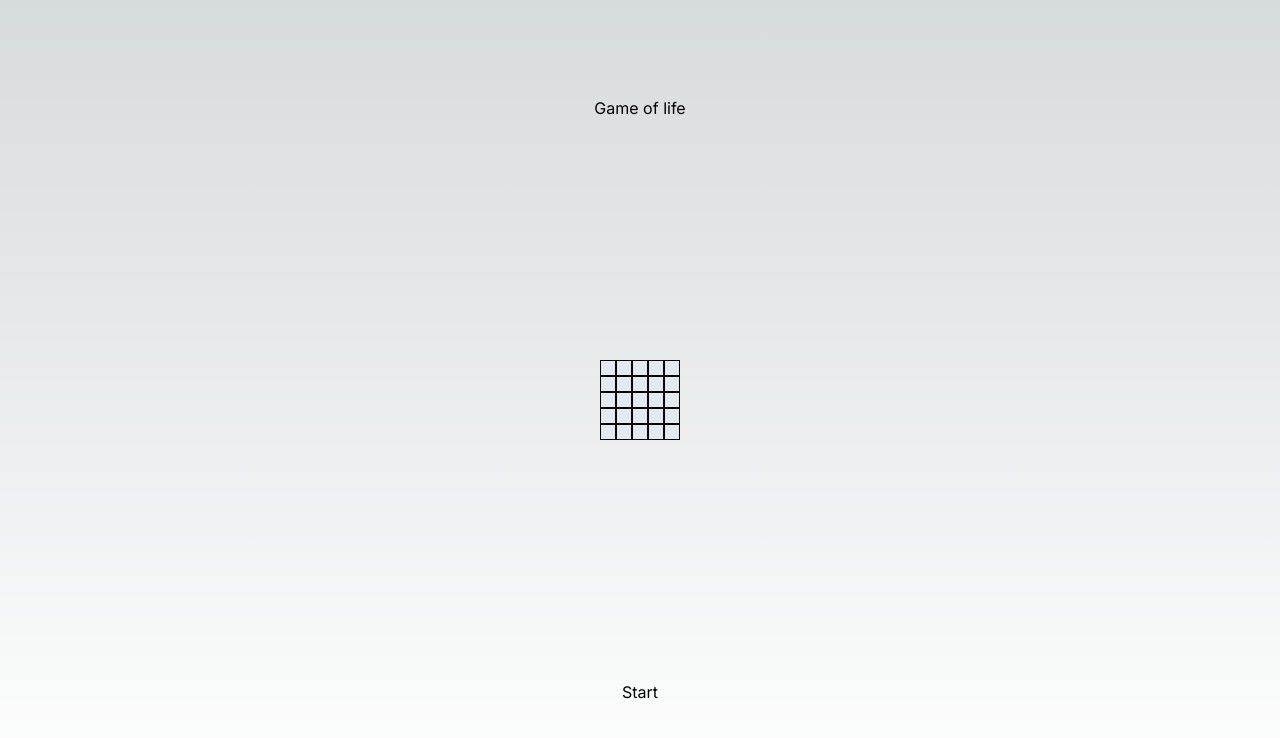
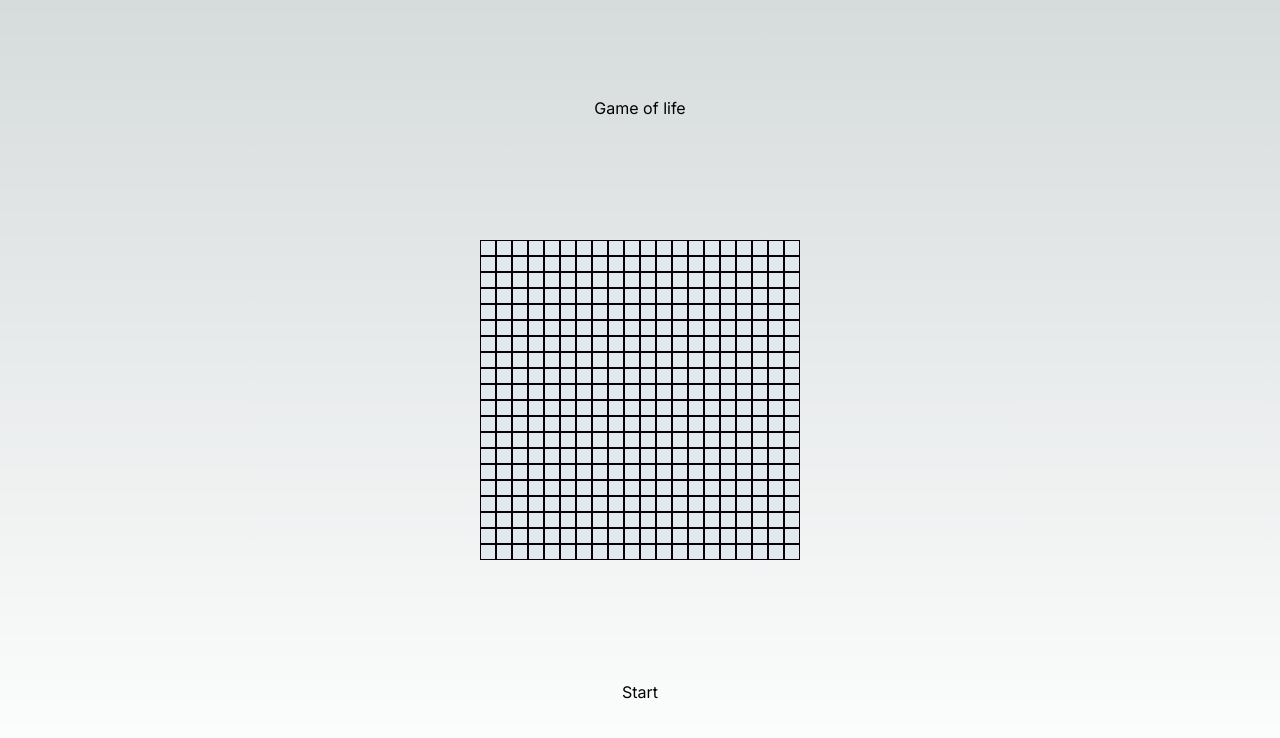
Before and after one commit to ferutizi/game-of-life, a Next.js app: page / in a window 1280 px wide. Shown: the top 738 px of the page. Built offline with nearby package versions, Linux system fonts and the light colour scheme.

Commit message:
grid callback

```diff
--- a/src/app/page.tsx
+++ b/src/app/page.tsx
@@ -13,8 +13,9 @@ type Grid = Box[][]
 
 export default function Home() {
   //Grid 20x20
-  const columns = 5
+  const columns = 20
   const [grid, setGrid] = useState<Grid>([[{row: 1, col: 1, isAlive: false}]])
+  const [isPlaying, setIsPlaying] = useState<boolean>(false)
 
   const generateRow = (cols: number, row: number) => {
     const currentRow: Row = []
@@ -55,7 +56,7 @@ export default function Home() {
   // +3 o -2 muere
   // muerta con +3 revive
 
-  const liveGame = (row: Box['row'], col: Box['row'], vivo: Box['isAlive']) => {
+  const liveGame = (row: Box['row'], col: Box['row'], alive: Box['isAlive']) => {
     let alivedNightmares = 0
     if(row > 0) {
       grid[row-1][col].isAlive && alivedNightmares++
@@ -71,8 +72,8 @@ export default function Home() {
       if(col > 0) grid[row+1][col-1].isAlive && alivedNightmares++
       if(col < columns - 1) grid[row+1][col+1].isAlive && alivedNightmares++
     }
-    console.log(alivedNightmares)
-    if(vivo) {
+
+    if(alive) {
       console.log(alivedNightmares >= 2 && alivedNightmares <= 3)
       return alivedNightmares >= 2 && alivedNightmares <= 3
     } else {
@@ -80,44 +81,30 @@ export default function Home() {
     }
   }
 
-  const updateGrid = (grid: Grid, columns: number) => {
-    const newGrid: Grid = grid.map(row => row.map(box => ({ ...box })));
-    for(let i = 0; i < columns; i++) {
-      for(let j = 0; j < columns; j++) {
-        newGrid[i][j].isAlive = liveGame(i, j, grid[i][j].isAlive)
-      }
+  useEffect(() => {
+    let time: NodeJS.Timeout;
+
+    const updateGridCallback = () => {
+      setGrid((prevGrid) => {
+        const newGrid: Grid = prevGrid.map(row => row.map(box => ({ ...box })));
+        for (let i = 0; i < columns; i++) {
+          for (let j = 0; j < columns; j++) {
+            newGrid[i][j].isAlive = liveGame(i, j, prevGrid[i][j].isAlive);
+          }
+        }
+        return newGrid;
+      });
+    };
+
+    if (isPlaying) {
+      time = setInterval(updateGridCallback, 250);
     }
-    setGrid(newGrid)
-    console.log('updated')
-  }
 
-/*   const updateGrid = (grid: Grid, columns: number) => {
-    let nei = 0
-    const newGrid: Grid = grid.map(row => row.map(box => ({ ...box })));
-    grid.forEach((e, ix) => {
-      e.forEach((x, i) => {
-        nei += +(e[i-1].isAlive === true)
-        nei += +(e[i+1].isAlive === true)
-        if(ix > 0) {
-          nei += +(newGrid[ix-1][i].isAlive === true)
-          nei += +(newGrid[ix-1][i-1].isAlive === true)
-          nei += +(newGrid[ix-1][i+1].isAlive === true)
-        }
-        if(ix < columns - 1) {
-          nei += +(newGrid[ix+1][i].isAlive === true)
-          nei += +(newGrid[ix+1][i-1].isAlive === true)
-          nei += +(newGrid[ix+1][i+1].isAlive === true)
-        }
-        if(x.isAlive) {
-          newGrid[ix][i].isAlive = (nei >= 2 && nei <= 3)
-        } else {
-          newGrid[ix][i].isAlive = (nei >= 3)
-        }
-      })
-    })
-    setGrid(newGrid)
-    console.log('updated')
-  } */
+    return () => {
+      clearInterval(time);
+    };
+  }, [isPlaying, grid, columns]);
+
 
   return (
     <main className="flex min-h-screen flex-col items-center justify-between p-24">
@@ -139,7 +126,7 @@ export default function Home() {
           </div>
         )}
       </div>
-        <button onClick={() => updateGrid(grid, columns)}>Start</button>
+        <button onClick={() => setIsPlaying(!isPlaying)}>Start</button>
     </main>
   );
 }
```
